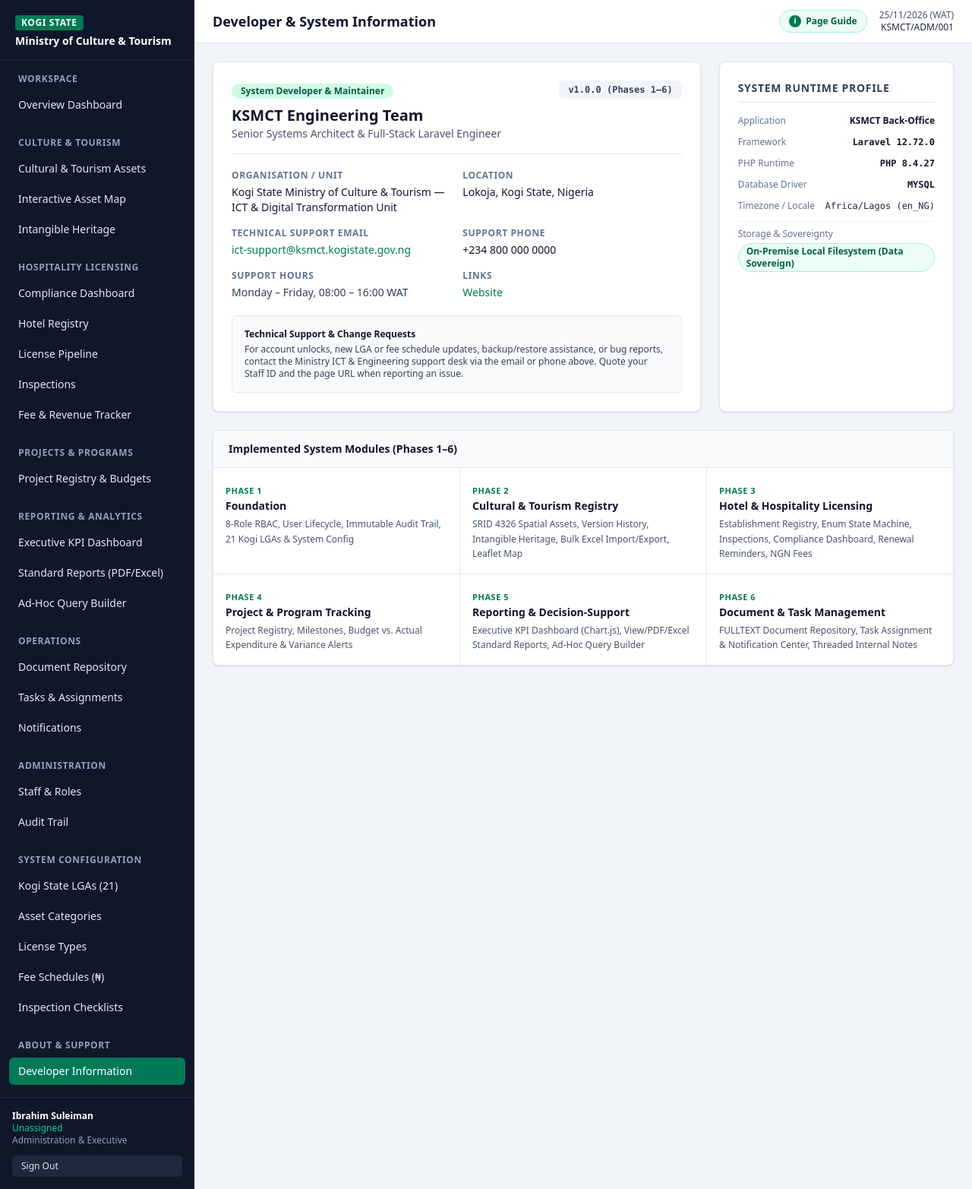
After one commit to jona-odoh/REMP, a Laravel app: page /developer in a window 1280 px wide. The commit adds this page. Shown: the whole page at 76% size. Run offline with Laravel 12, Linux system fonts and the light colour scheme; a user stored in the database is signed in; data comes from the database, SQL or seed files in the repository; data that the repository does not hold is empty; style sheets or scripts are compiled from the project's sources; parts of the project's set-up code (start-up, migrations or seed data) failed here and were passed over.

Commit message:
Implementing developer info and modifing login

```diff
--- /dev/null
+++ b/app/Http/Controllers/DeveloperInfoController.php
@@ -0,0 +1,36 @@
+<?php
+
+namespace App\Http\Controllers;
+
+use Illuminate\Support\Facades\DB;
+use Illuminate\View\View;
+
+class DeveloperInfoController extends Controller
+{
+    public function index(): View
+    {
+        $developer = config('developer');
+
+        $system = [
+            'app_name' => config('app.name'),
+            'app_version' => $developer['app_version'] ?? '1.0.0',
+            'laravel_version' => app()->version(),
+            'php_version' => PHP_VERSION,
+            'database_driver' => strtoupper(DB::getDriverName()),
+            'timezone' => config('app.timezone'),
+            'locale' => config('app.locale'),
+            'storage_mode' => 'On-Premise Local Filesystem (Data Sovereign)',
+        ];
+
+        $modules = [
+            ['phase' => 'Phase 1', 'name' => 'Foundation', 'details' => '8-Role RBAC, User Lifecycle, Immutable Audit Trail, 21 Kogi LGAs & System Config'],
+            ['phase' => 'Phase 2', 'name' => 'Cultural & Tourism Registry', 'details' => 'SRID 4326 Spatial Assets, Version History, Intangible Heritage, Bulk Excel Import/Export, Leaflet Map'],
+            ['phase' => 'Phase 3', 'name' => 'Hotel & Hospitality Licensing', 'details' => 'Establishment Registry, Enum State Machine, Inspections, Compliance Dashboard, Renewal Reminders, NGN Fees'],
+            ['phase' => 'Phase 4', 'name' => 'Project & Program Tracking', 'details' => 'Project Registry, Milestones, Budget vs. Actual Expenditure & Variance Alerts'],
+            ['phase' => 'Phase 5', 'name' => 'Reporting & Decision-Support', 'details' => 'Executive KPI Dashboard (Chart.js), View/PDF/Excel Standard Reports, Ad-Hoc Query Builder'],
+            ['phase' => 'Phase 6', 'name' => 'Document & Task Management', 'details' => 'FULLTEXT Document Repository, Task Assignment & Notification Center, Threaded Internal Notes'],
+        ];
+
+        return view('developer.index', compact('developer', 'system', 'modules'));
+    }
+}
--- /dev/null
+++ b/config/developer.php
@@ -0,0 +1,14 @@
+<?php
+
+return [
+    'name' => env('DEVELOPER_NAME', 'KSMCT Engineering Team'),
+    'title' => env('DEVELOPER_TITLE', 'Senior Systems Architect & Full-Stack Laravel Engineer'),
+    'organization' => env('DEVELOPER_ORG', 'Kogi State Ministry of Culture & Tourism — ICT & Digital Transformation Unit'),
+    'email' => env('DEVELOPER_EMAIL', 'ict-support@ksmct.kogistate.gov.ng'),
+    'phone' => env('DEVELOPER_PHONE', '+234 800 000 0000'),
+    'website' => env('DEVELOPER_WEBSITE', 'https://kogistate.gov.ng'),
+    'github' => env('DEVELOPER_GITHUB', ''),
+    'location' => env('DEVELOPER_LOCATION', 'Lokoja, Kogi State, Nigeria'),
+    'support_hours' => env('DEVELOPER_SUPPORT_HOURS', 'Monday – Friday, 08:00 – 16:00 WAT'),
+    'app_version' => env('APP_VERSION', '1.0.0 (Phases 1–6)'),
+];
--- a/config/page_help.php
+++ b/config/page_help.php
@@ -508,4 +508,14 @@ return [
         ],
         'tips' => 'The red badge in the sidebar shows your live unread notification count.',
     ],
+
+    'developer.info' => [
+        'title' => 'Developer & System Information Guide',
+        'summary' => 'Displays contact details for the system developer / ICT support team along with live runtime versions and implemented modules.',
+        'steps' => [
+            'Use the Support Email or Phone listed on this page to report system bugs or request administrative support.',
+            'Administrators can customise the developer name, organisation, email, phone, and links via DEVELOPER_* variables in .env or config/developer.php.',
+        ],
+        'tips' => 'Include your Staff ID and the page URL whenever contacting ICT support.',
+    ],
 ];
--- a/resources/views/auth/login.blade.php
+++ b/resources/views/auth/login.blade.php
@@ -31,8 +31,8 @@
         Sign In to Back-Office
     </button>
 
-    <p class="text-center text-xs text-slate-500 pt-2">
+    {{-- <p class="text-center text-xs text-slate-500 pt-2">
         All access attempts and operations are recorded in the Ministry audit trail.
-    </p>
+    </p> --}}
 </form>
 @endsection
--- /dev/null
+++ b/resources/views/developer/index.blade.php
@@ -0,0 +1,120 @@
+@extends('layouts.app')
+
+@section('title', 'Developer Information')
+@section('heading', 'Developer & System Information')
+
+@section('content')
+<div class="grid grid-cols-1 lg:grid-cols-3 gap-6">
+    <!-- Developer Profile Card -->
+    <div class="lg:col-span-2 rounded-lg bg-white border border-slate-200 shadow-sm p-6 space-y-5">
+        <div class="flex flex-wrap items-start justify-between gap-3 border-b border-slate-200 pb-4">
+            <div>
+                <span class="inline-block rounded-full bg-emerald-100 px-3 py-0.5 text-xs font-semibold text-emerald-800">
+                    System Developer &amp; Maintainer
+                </span>
+                <h3 class="mt-2 text-xl font-bold text-slate-900">{{ $developer['name'] }}</h3>
+                <p class="text-sm text-slate-600">{{ $developer['title'] }}</p>
+            </div>
+            <span class="rounded-md bg-slate-100 px-3 py-1 text-xs font-mono font-semibold text-slate-700">
+                v{{ $system['app_version'] }}
+            </span>
+        </div>
+
+        <dl class="grid grid-cols-1 sm:grid-cols-2 gap-4 text-sm">
+            <div>
+                <dt class="text-xs font-semibold uppercase tracking-wider text-slate-500">Organisation / Unit</dt>
+                <dd class="mt-1 font-medium text-slate-900">{{ $developer['organization'] }}</dd>
+            </div>
+            <div>
+                <dt class="text-xs font-semibold uppercase tracking-wider text-slate-500">Location</dt>
+                <dd class="mt-1 font-medium text-slate-900">{{ $developer['location'] }}</dd>
+            </div>
+            <div>
+                <dt class="text-xs font-semibold uppercase tracking-wider text-slate-500">Technical Support Email</dt>
+                <dd class="mt-1">
+                    <a href="mailto:{{ $developer['email'] }}" class="font-medium text-emerald-700 hover:underline">
+                        {{ $developer['email'] }}
+                    </a>
+                </dd>
+            </div>
+            <div>
+                <dt class="text-xs font-semibold uppercase tracking-wider text-slate-500">Support Phone</dt>
+                <dd class="mt-1 font-medium text-slate-900">{{ $developer['phone'] }}</dd>
+            </div>
+            <div>
+                <dt class="text-xs font-semibold uppercase tracking-wider text-slate-500">Support Hours</dt>
+                <dd class="mt-1 text-slate-700">{{ $developer['support_hours'] }}</dd>
+            </div>
+            @if(!empty($developer['website']) || !empty($developer['github']))
+            <div>
+                <dt class="text-xs font-semibold uppercase tracking-wider text-slate-500">Links</dt>
+                <dd class="mt-1 flex flex-wrap gap-3">
+                    @if(!empty($developer['website']))
+                        <a href="{{ $developer['website'] }}" target="_blank" rel="noopener noreferrer" class="font-medium text-emerald-700 hover:underline">Website</a>
+                    @endif
+                    @if(!empty($developer['github']))
+                        <a href="{{ $developer['github'] }}" target="_blank" rel="noopener noreferrer" class="font-medium text-emerald-700 hover:underline">GitHub</a>
+                    @endif
+                </dd>
+            </div>
+            @endif
+        </dl>
+
+        <div class="rounded-md bg-slate-50 border border-slate-200 p-4 text-xs text-slate-700 space-y-1">
+            <p class="font-semibold text-slate-900">Technical Support &amp; Change Requests</p>
+            <p>For account unlocks, new LGA or fee schedule updates, backup/restore assistance, or bug reports, contact the Ministry ICT &amp; Engineering support desk via the email or phone above. Quote your Staff ID and the page URL when reporting an issue.</p>
+        </div>
+    </div>
+
+    <!-- System Runtime Metadata Card -->
+    <div class="rounded-lg bg-white border border-slate-200 shadow-sm p-6 space-y-4">
+        <h3 class="text-sm font-bold uppercase tracking-wider text-slate-700 border-b border-slate-200 pb-2">
+            System Runtime Profile
+        </h3>
+        <dl class="space-y-3 text-xs">
+            <div class="flex justify-between gap-2">
+                <dt class="text-slate-500">Application</dt>
+                <dd class="font-semibold text-slate-900 text-right">{{ $system['app_name'] }}</dd>
+            </div>
+            <div class="flex justify-between gap-2">
+                <dt class="text-slate-500">Framework</dt>
+                <dd class="font-mono font-semibold text-slate-900">Laravel {{ $system['laravel_version'] }}</dd>
+            </div>
+            <div class="flex justify-between gap-2">
+                <dt class="text-slate-500">PHP Runtime</dt>
+                <dd class="font-mono font-semibold text-slate-900">PHP {{ $system['php_version'] }}</dd>
+            </div>
+            <div class="flex justify-between gap-2">
+                <dt class="text-slate-500">Database Driver</dt>
+                <dd class="font-mono font-semibold text-slate-900">{{ $system['database_driver'] }}</dd>
+            </div>
+            <div class="flex justify-between gap-2">
+                <dt class="text-slate-500">Timezone / Locale</dt>
+                <dd class="font-mono text-slate-800">{{ $system['timezone'] }} ({{ $system['locale'] }})</dd>
+            </div>
+            <div class="pt-2 border-t border-slate-100">
+                <dt class="text-slate-500">Storage &amp; Sovereignty</dt>
+                <dd class="mt-1 inline-flex rounded-full bg-emerald-50 border border-emerald-200 px-2.5 py-0.5 font-semibold text-emerald-800">
+                    {{ $system['storage_mode'] }}
+                </dd>
+            </div>
+        </dl>
+    </div>
+</div>
+
+<!-- Delivered Modules Overview -->
+<div class="rounded-lg bg-white border border-slate-200 shadow-sm overflow-hidden">
+    <div class="px-5 py-3.5 border-b border-slate-200 bg-slate-50">
+        <h3 class="text-sm font-semibold text-slate-900">Implemented System Modules (Phases 1–6)</h3>
+    </div>
+    <div class="grid grid-cols-1 md:grid-cols-2 lg:grid-cols-3 divide-y md:divide-y-0 md:gap-px bg-slate-200">
+        @foreach($modules as $mod)
+        <div class="bg-white p-4 space-y-1">
+            <span class="text-[11px] font-bold uppercase tracking-wider text-emerald-700">{{ $mod['phase'] }}</span>
+            <h4 class="text-sm font-semibold text-slate-900">{{ $mod['name'] }}</h4>
+            <p class="text-xs text-slate-600 leading-relaxed">{{ $mod['details'] }}</p>
+        </div>
+        @endforeach
+    </div>
+</div>
+@endsection
--- a/resources/views/layouts/app.blade.php
+++ b/resources/views/layouts/app.blade.php
@@ -24,7 +24,7 @@
                     <div>
                         <span class="inline-block rounded bg-emerald-700 px-2 py-0.5 text-xs font-semibold uppercase tracking-wider text-white">Kogi State</span>
                         <h1 class="mt-1 text-sm font-bold leading-snug text-white">Ministry of Culture &amp; Tourism</h1>
-                        <p class="text-xs text-slate-400">Internal Back-Office</p>
+                        {{-- <p class="text-xs text-slate-400">Internal Back-Office</p> --}}
                     </div>
                     <button type="button" class="lg:hidden text-slate-300 hover:text-white" @click="sidebarOpen = false" aria-label="Close navigation menu">
                         ✕
@@ -200,6 +200,16 @@
                     </div>
                 </div>
                 @endcan
+
+                <div>
+                    <p class="px-3 text-xs font-semibold uppercase tracking-wider text-slate-400">About &amp; Support</p>
+                    <div class="mt-2 space-y-1">
+                        <a href="{{ route('developer.info') }}"
+                           class="flex items-center rounded-md px-3 py-2 font-medium {{ request()->routeIs('developer.info') ? 'bg-emerald-700 text-white' : 'text-slate-200 hover:bg-slate-800' }}">
+                            Developer Information
+                        </a>
+                    </div>
+                </div>
             </nav>
 
             <div class="border-t border-slate-800 p-4 text-xs">
@@ -224,7 +234,7 @@
                     </button>
                     <div>
                         <h2 class="text-lg font-semibold text-slate-900">@yield('heading', 'Dashboard')</h2>
-                        <p class="text-xs text-slate-500">{{ __('ksmct.internal_notice') }}</p>
+                        {{-- <p class="text-xs text-slate-500">{{ __('ksmct.internal_notice') }}</p> --}}
                     </div>
                 </div>
                 <div class="flex items-center gap-4">
--- a/resources/views/layouts/guest.blade.php
+++ b/resources/views/layouts/guest.blade.php
@@ -17,7 +17,7 @@
                 Kogi State Government
             </span>
             <h1 class="mt-3 text-xl font-bold text-slate-900">{{ __('ksmct.ministry_name') }}</h1>
-            <p class="mt-1 text-xs text-slate-500">{{ __('ksmct.internal_notice') }}</p>
+            {{-- <p class="mt-1 text-xs text-slate-500">{{ __('ksmct.internal_notice') }}</p> --}}
         </div>
 
         @if (session('status'))
--- a/routes/web.php
+++ b/routes/web.php
@@ -11,6 +11,7 @@ use App\Http\Controllers\Config\LicenseTypeController;
 use App\Http\Controllers\Culture\CulturalAssetController;
 use App\Http\Controllers\Culture\IntangibleHeritageController;
 use App\Http\Controllers\DashboardController;
+use App\Http\Controllers\DeveloperInfoController;
 use App\Http\Controllers\DocumentController;
 use App\Http\Controllers\NoteController;
 use App\Http\Controllers\NotificationController;
@@ -44,6 +45,7 @@ Route::middleware(['auth', 'active'])->group(function () {
 
     Route::middleware('password.changed')->group(function () {
         Route::get('/dashboard', [DashboardController::class, 'index'])->name('dashboard');
+        Route::get('/developer', [DeveloperInfoController::class, 'index'])->name('developer.info');
 
         // Phase 1.1: User & Role Management
         Route::prefix('admin')->name('admin.')->group(function () {
```
Also changed, not shown: tests/Feature/DeveloperInfoPageTest.php (added, +37 -0 lines).
